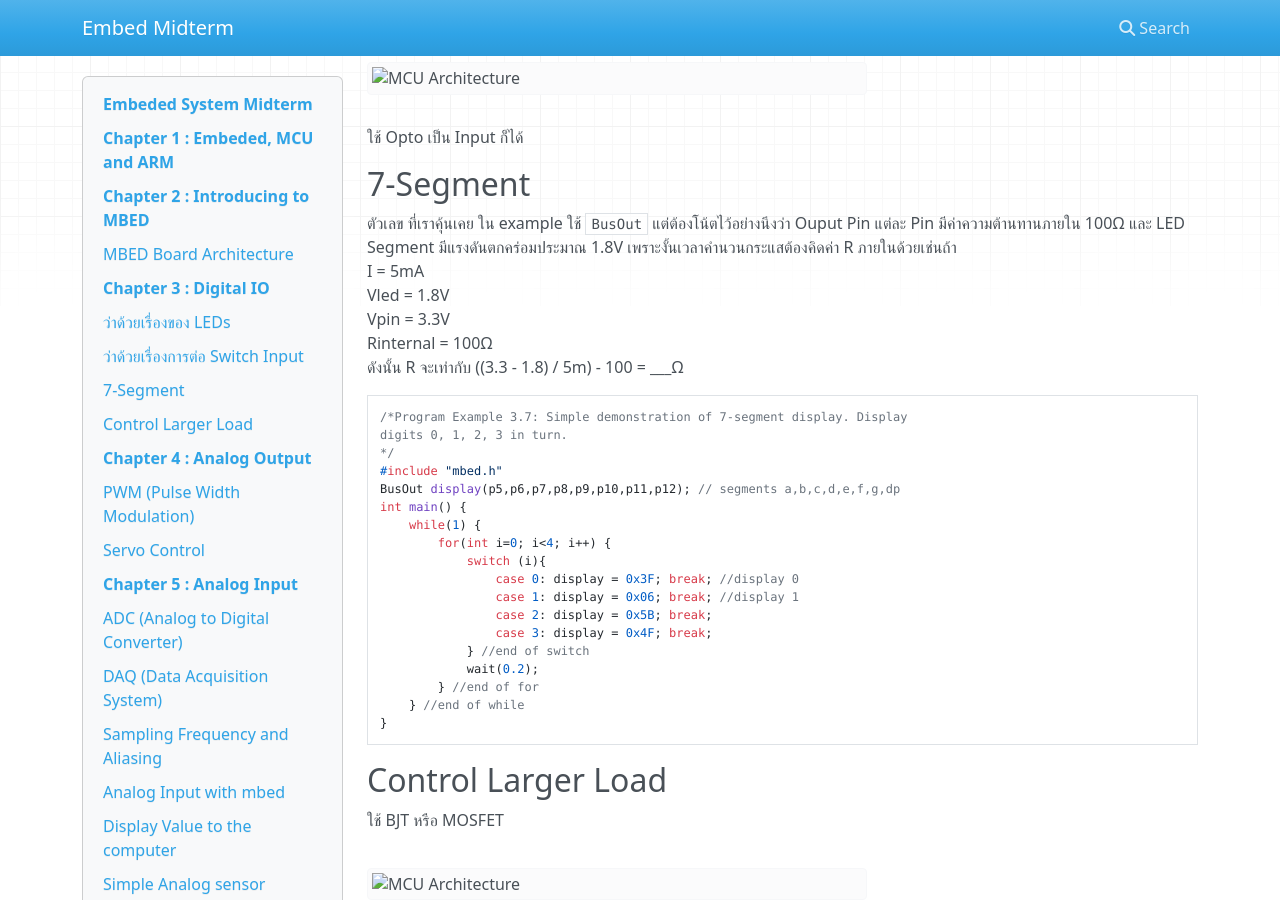
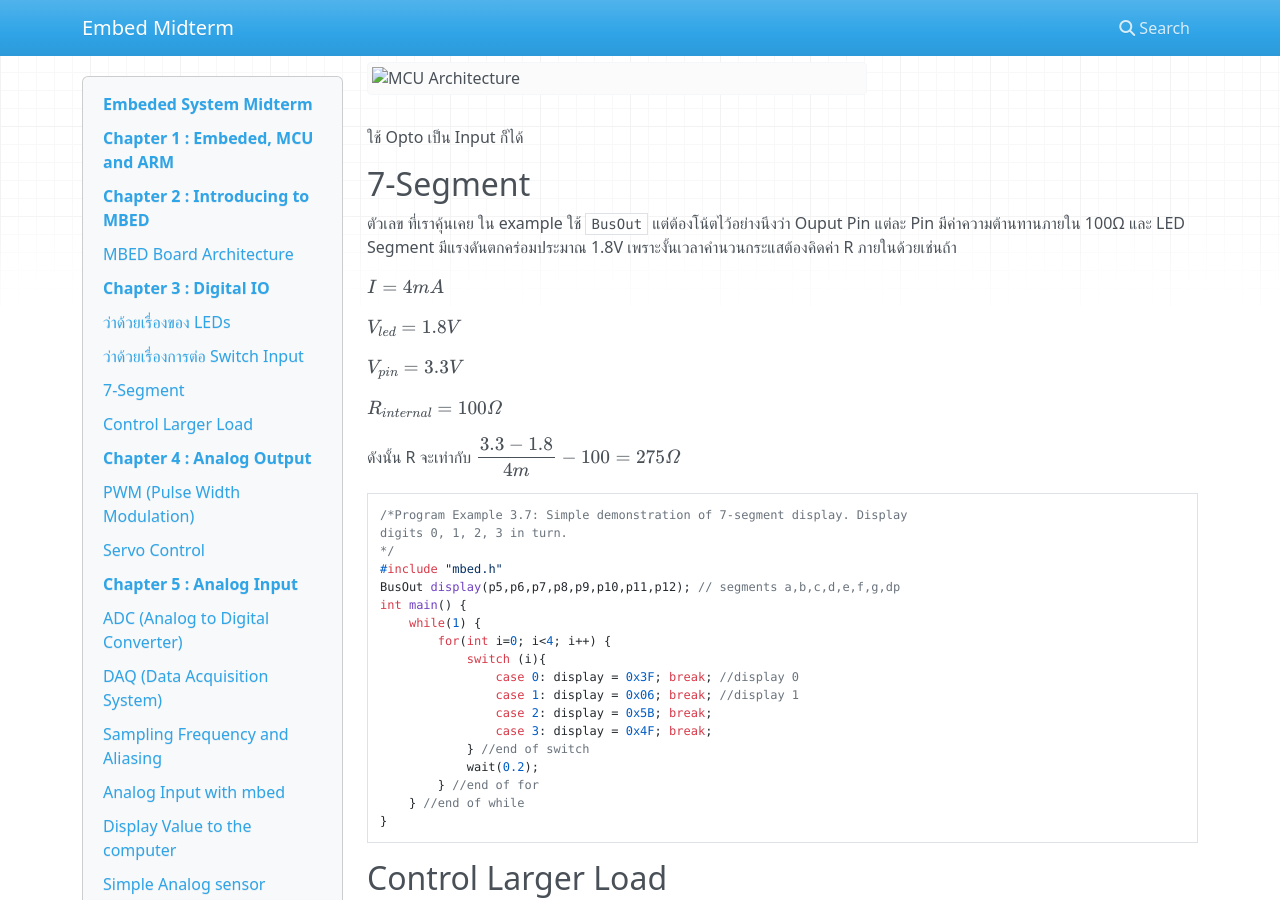
Before and after one commit to Bipoeman/Embed-Summary, an MkDocs documentation site: the page built from docs/midterm.md, in a window 1280 px wide and 900 px high, scrolled down 2325 px. Built offline with MkDocs 1.6.1, drawn with Linux system fonts in a browser that asks for light colours; nearby versions of some CDN libraries.

Commit message:
change led equation

````diff
--- a/docs/midterm.md
+++ b/docs/midterm.md
@@ -108,11 +108,16 @@ wait_us(us);
 
 ## 7-Segment
 ตัวเลข ที่เราคุ้นเคย ใน example ใช้ `BusOut` แต่ต้องโน้ตไว้อย่างนึงว่า Ouput Pin แต่ละ Pin มีค่าความต้านทานภายใน 100Ω และ LED Segment มีแรงดันตกคร่อมประมาณ 1.8V เพราะงั้นเวลาคำนวนกระแสต้องคิดค่า R ภายในด้วยเช่นถ้า </br>
-I = 5mA </br>
-Vled = 1.8V </br>
-Vpin = 3.3V </br>
-Rinternal = 100Ω</br>
-ดังนั้น R จะเท่ากับ ((3.3 - 1.8) / 5m) - 100 = ___Ω
+
+$I = 4mA$
+
+$V_{led} = 1.8V$
+
+$V_{pin} = 3.3V$
+
+$R_{internal} = 100Ω$
+
+ดังนั้น R จะเท่ากับ $\dfrac{3.3 - 1.8}{4m} - 100 = 275Ω$
 
 ```C
 /*Program Example 3.7: Simple demonstration of 7-segment display. Display
````
Also changed, not shown: 1 other file.
